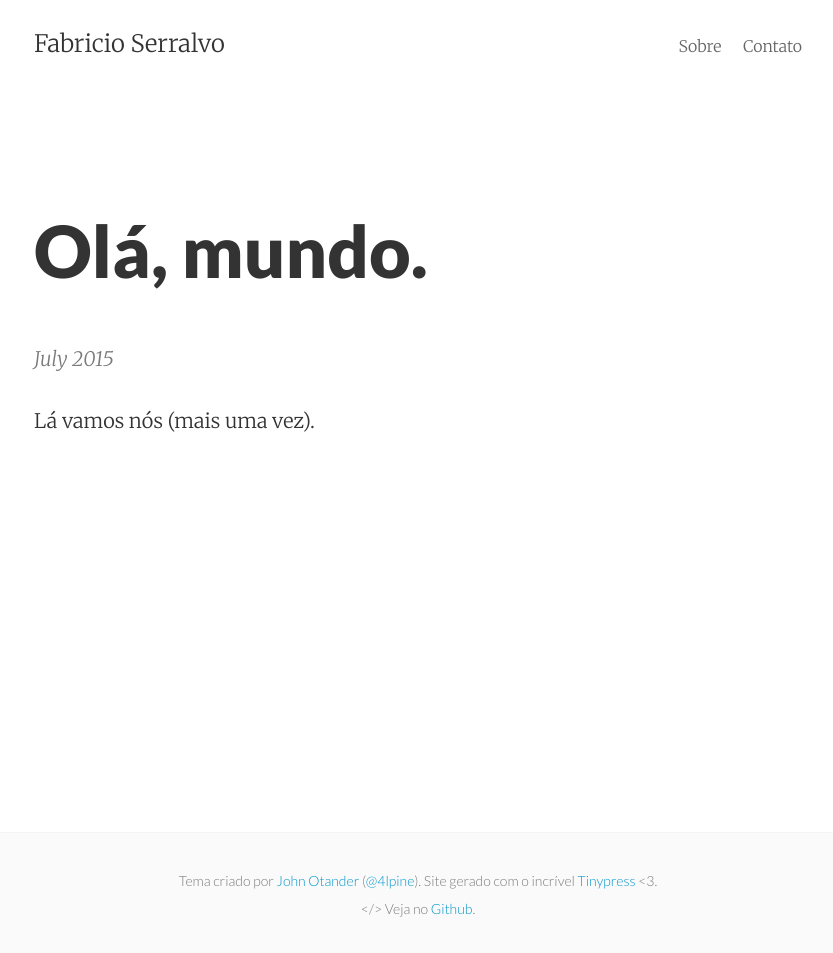
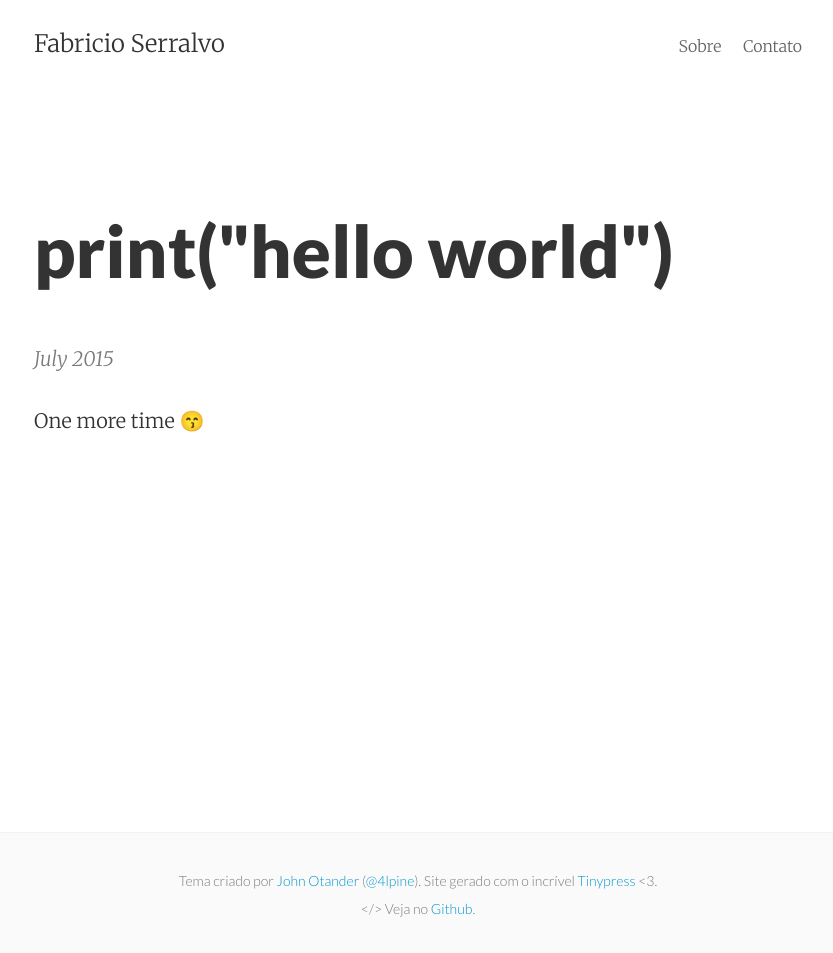
Before and after one commit to serralvo/serralvo.github.io, a Jekyll site: the page built from _posts/2015-07-02-he.markdown, in a window 1280 px wide. Shown: the whole page, without its empty margins (222-1055 px from the left). Built offline with Jekyll 4.4.1, drawn with Linux system fonts in a browser that asks for light colours.

Commit message:
Post update: Olá, mundo.

```diff
--- a/_posts/2015-07-02-he.markdown
+++ b/_posts/2015-07-02-he.markdown
@@ -1,6 +1,6 @@
 ---
 published: true
-title: Olá, mundo.
+title: print("hello world")
 layout: post
 ---
-Lá vamos nós (mais uma vez).
+One more time 😙
```
